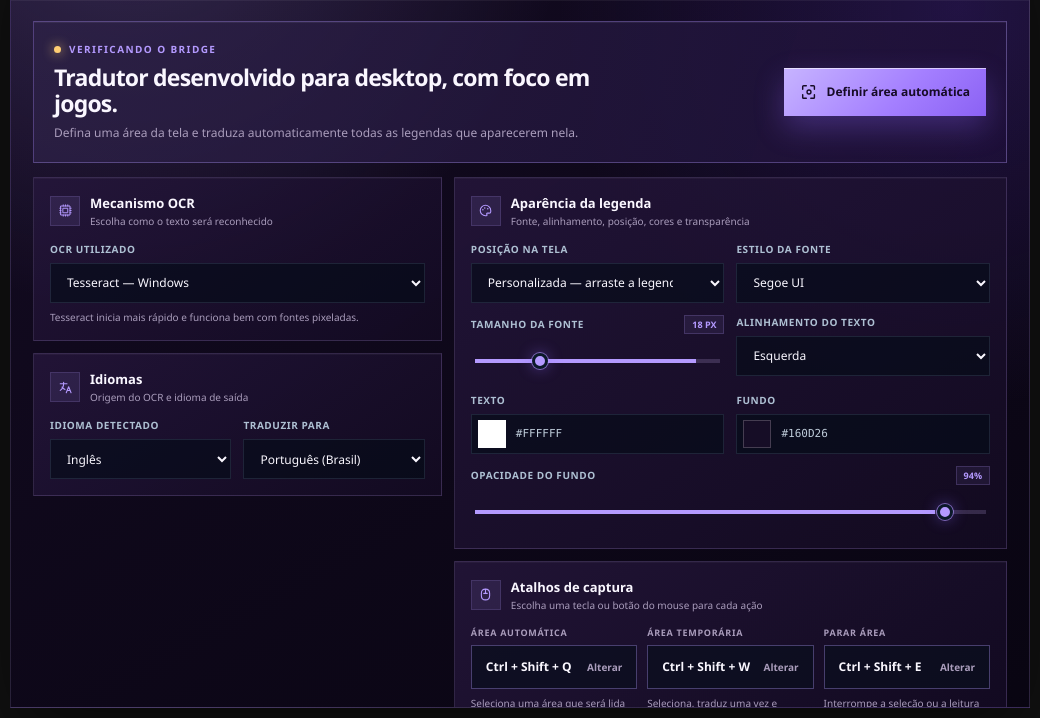
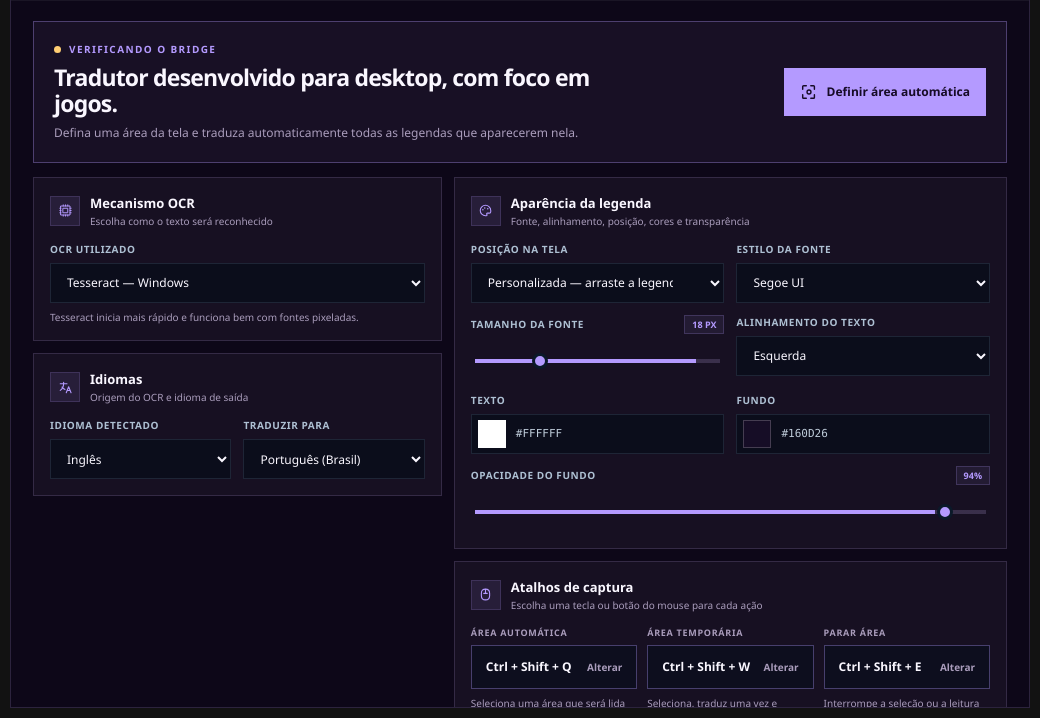
Before and after one commit to R4P4DHGFVDYG/MY-TRANSLATOR, an Electron app: page electron_client/index.html in a window 1040 px wide. Shown: the part 82-800 px from the top of the page. Drawn offline with Linux system fonts and the light colour scheme; no server answers.

Commit message:
style: remove glow from settings menu

```diff
--- a/electron_client/index.html
+++ b/electron_client/index.html
@@ -22,7 +22,6 @@
             --success: #54e6a3;
             --warning: #ffce73;
             --danger: #ff7389;
-            --shadow: 0 28px 80px rgba(0, 0, 0, 0.55);
         }
 
         * {
@@ -66,25 +65,7 @@
             overflow: hidden;
             border: 1px solid var(--border);
             border-radius: 0;
-            background:
-                radial-gradient(circle at 12% -8%, rgba(180, 154, 255, 0.22), transparent 36%),
-                radial-gradient(circle at 93% 10%, rgba(109, 63, 227, 0.2), transparent 34%),
-                linear-gradient(150deg, rgba(20, 11, 35, 0.98), rgba(9, 5, 18, 0.98));
-            box-shadow: var(--shadow), inset 0 1px 0 rgba(255, 255, 255, 0.045);
-            backdrop-filter: blur(24px);
-            -webkit-backdrop-filter: blur(24px);
-        }
-
-        .app-shell::before {
-            content: "";
-            position: absolute;
-            inset: 0;
-            pointer-events: none;
-            opacity: 0.2;
-            background-image: linear-gradient(rgba(255,255,255,0.022) 1px, transparent 1px),
-                              linear-gradient(90deg, rgba(255,255,255,0.022) 1px, transparent 1px);
-            background-size: 32px 32px;
-            mask-image: linear-gradient(to bottom, black, transparent 58%);
+            background: #0d0718;
         }
 
         .titlebar {
@@ -116,7 +97,6 @@
             width: 32px;
             height: 38px;
             object-fit: contain;
-            filter: drop-shadow(0 0 7px rgba(180, 154, 255, 0.72));
         }
 
         .brand-name {
@@ -203,10 +183,7 @@
             overflow: hidden;
             border: 1px solid var(--border-bright);
             border-radius: 0;
-            background:
-                linear-gradient(110deg, rgba(180, 154, 255, 0.13), rgba(109, 63, 227, 0.09)),
-                rgba(20, 11, 35, 0.78);
-            box-shadow: inset 0 1px 0 rgba(255, 255, 255, 0.06);
+            background: #181025;
         }
 
         .eyebrow {
@@ -226,7 +203,6 @@
             height: 7px;
             border-radius: 50%;
             background: var(--warning);
-            box-shadow: 0 0 12px currentColor;
         }
 
         .status-dot.ready {
@@ -237,7 +213,6 @@
         .status-dot.warming {
             color: var(--warning);
             background: var(--warning);
-            animation: pulse 1.25s infinite;
         }
 
         .status-dot.offline {
@@ -271,12 +246,11 @@
             border: 0;
             border-radius: 0;
             color: #160b26;
-            background: linear-gradient(135deg, #c7b4ff, #a47fff 58%, #7042e8 145%);
-            box-shadow: 0 12px 30px rgba(143, 104, 255, 0.3), inset 0 1px 0 rgba(255,255,255,0.6);
+            background: #b49aff;
             cursor: pointer;
             font-size: 12px;
             font-weight: 800;
-            transition: transform 150ms ease, box-shadow 150ms ease, filter 150ms ease;
+            transition: color 150ms ease, background-color 150ms ease;
         }
 
         .hero-actions {
@@ -292,13 +266,11 @@
         }
 
         .capture-button:hover {
-            transform: translateY(-2px);
-            filter: brightness(1.05);
-            box-shadow: 0 16px 34px rgba(143, 104, 255, 0.42);
+            background: #c7b4ff;
         }
 
         .capture-button:active {
-            transform: translateY(0);
+            background: #a98eff;
         }
 
         .capture-button svg {
@@ -311,8 +283,7 @@
             padding: 16px;
             border: 1px solid var(--border);
             border-radius: 0;
-            background: linear-gradient(145deg, rgba(38, 23, 61, 0.8), rgba(20, 11, 35, 0.82));
-            box-shadow: inset 0 1px 0 rgba(255,255,255,0.035);
+            background: #171022;
         }
 
         .settings-grid {
@@ -417,7 +388,6 @@
         select:hover,
         select:focus {
             border-color: rgba(180, 154, 255, 0.48);
-            box-shadow: 0 0 0 3px rgba(180, 154, 255, 0.08);
         }
 
         .color-field {
@@ -482,7 +452,6 @@
             border: 3px solid #0b1929;
             border-radius: 50%;
             background: var(--purple);
-            box-shadow: 0 0 0 1px rgba(180, 154, 255, 0.62), 0 0 15px rgba(143, 104, 255, 0.45);
         }
 
         .shortcut-row {
@@ -525,7 +494,6 @@
         .shortcut-recorder-button.recording {
             border-color: var(--purple);
             color: #dacfff;
-            box-shadow: 0 0 0 2px rgba(180, 154, 255, 0.13);
         }
 
         .shortcut-recorder-button span:last-child {
@@ -569,12 +537,8 @@
             height: 5px;
             border-radius: 50%;
             background: var(--success);
-            box-shadow: 0 0 8px var(--success);
         }
 
-        @keyframes pulse {
-            50% { opacity: 0.4; transform: scale(0.82); }
-        }
     </style>
 </head>
 <body>
```
